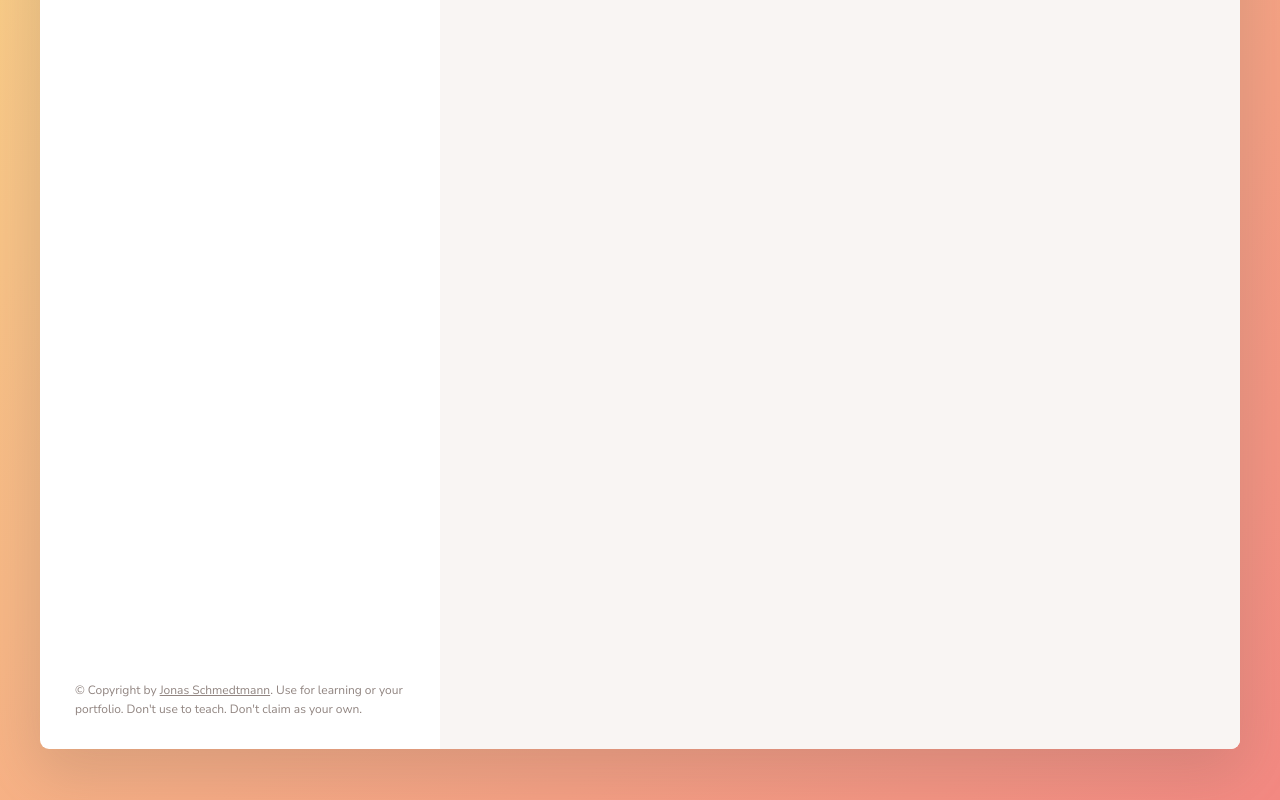
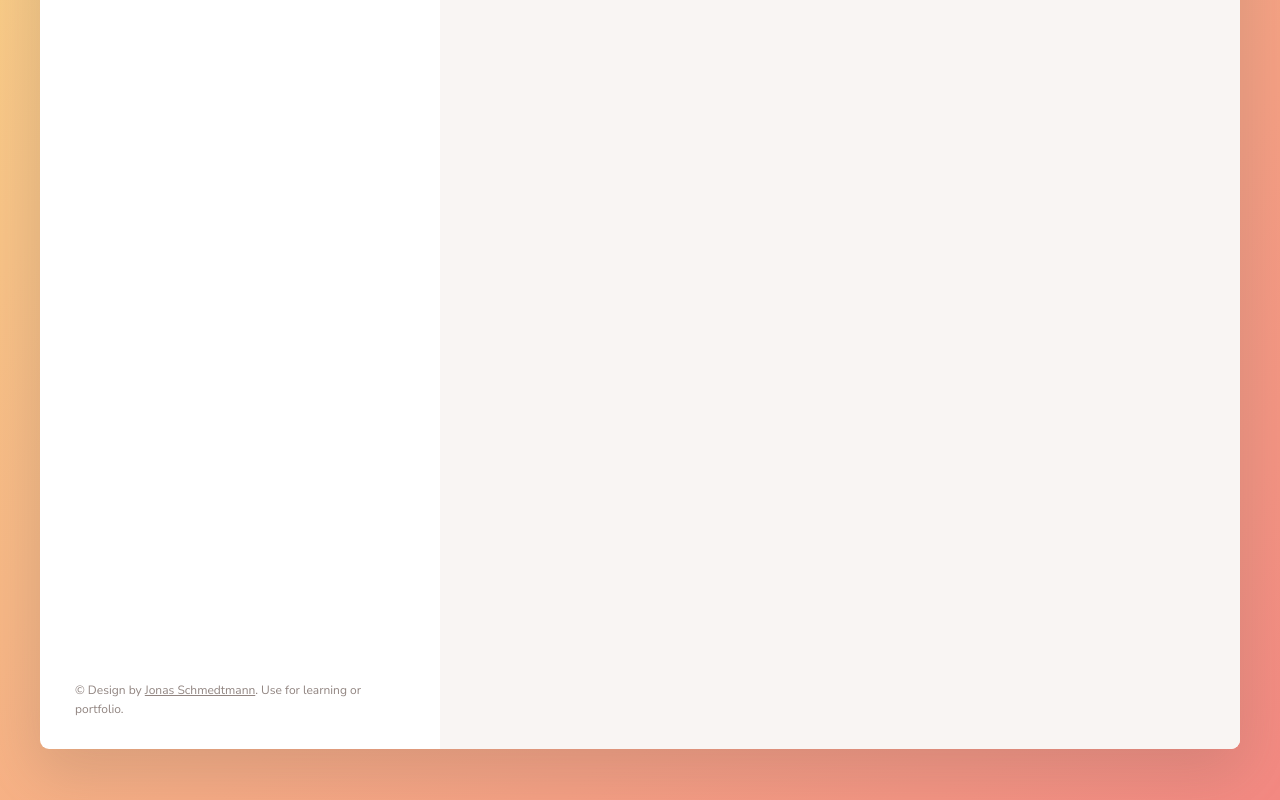
Before and after one commit to Podexus23/11-forkify, a website built with Parcel: page index.html in a window 1280 px wide. Shown: the part 472-1272 px from the top of the page. Built offline with nearby package versions, Linux system fonts and the light colour scheme.

Commit message:
Update index.html

```diff
--- a/index.html
+++ b/index.html
@@ -64,19 +64,6 @@
                     </p>
                   </div>
 
-                  <!-- <li class="preview">
-                    <a class="preview__link" href="#23456">
-                      <figure class="preview__fig">
-                        <img src="src/img/test-1.jpg" alt="Test" />
-                      </figure>
-                      <div class="preview__data">
-                        <h4 class="preview__name">
-                          Pasta with Tomato Cream ...
-                        </h4>
-                        <p class="preview__publisher">The Pioneer Woman</p>
-                      </div>
-                    </a>
-                  </li> -->
                 </ul>
               </div>
             </li>
@@ -86,52 +73,21 @@
 
       <div class="search-results">
         <ul class="results">
-          <!-- <a href="#5ed6604591c37cdc054bc886">SEARCH</a>
-          <a href="#5ed66045">SEARCH 2</a> -->
-          <!--
-          <li class="preview">
-            <a class="preview__link preview__link--active" href="#23456">
-              <figure class="preview__fig">
-                <img src="src/img/test-1.jpg" alt="Test" />
-              </figure>
-              <div class="preview__data">
-                <h4 class="preview__title">Pasta with Tomato Cream ...</h4>
-                <p class="preview__publisher">The Pioneer Woman</p>
-                <div class="preview__user-generated">
-                  <svg>
-                    <use href="src/img/icons.svg#icon-user"></use>
-                  </svg>
-                </div>
-              </div>
-            </a>
-          </li>
-           -->
+
         </ul>
 
         <div class="pagination">
-          <!-- <button class="btn--inline pagination__btn--prev">
-            <svg class="search__icon">
-              <use href="src/img/icons.svg#icon-arrow-left"></use>
-            </svg>
-            <span>Page 1</span>
-          </button>
-          <button class="btn--inline pagination__btn--next">
-            <span>Page 3</span>
-            <svg class="search__icon">
-              <use href="src/img/icons.svg#icon-arrow-right"></use>
-            </svg>
-          </button> -->
+
         </div>
 
         <p class="copyright">
-          &copy; Copyright by
+          &copy; Design by
           <a
             class="twitter-link"
             target="_blank"
             href="https://twitter.com/jonasschmedtman"
             >Jonas Schmedtmann</a
-          >. Use for learning or your portfolio. Don't use to teach. Don't claim
-          as your own.
+          >. Use for learning or portfolio.
         </p>
       </div>
 
@@ -145,116 +101,6 @@
           <p>Start by searching for a recipe or an ingredient. Have fun!</p>
         </div>
 
-        <!-- <div class="spinner">
-          <svg>
-            <use href="src/img/icons.svg#icon-loader"></use>
-          </svg>
-        </div> -->
-
-        <!-- <div class="error">
-            <div>
-              <svg>
-                <use href="src/img/icons.svg#icon-alert-triangle"></use>
-              </svg>
-            </div>
-            <p>No recipes found for your query. Please try again!</p>
-          </div> -->
-
-        <!--
-        <figure class="recipe__fig">
-          <img src="src/img/test-1.jpg" alt="Tomato" class="recipe__img" />
-          <h1 class="recipe__title">
-            <span>Pasta with tomato cream sauce</span>
-          </h1>
-        </figure>
-
-        <div class="recipe__details">
-          <div class="recipe__info">
-            <svg class="recipe__info-icon">
-              <use href="src/img/icons.svg#icon-clock"></use>
-            </svg>
-            <span class="recipe__info-data recipe__info-data--minutes">45</span>
-            <span class="recipe__info-text">minutes</span>
-          </div>
-          <div class="recipe__info">
-            <svg class="recipe__info-icon">
-              <use href="src/img/icons.svg#icon-users"></use>
-            </svg>
-            <span class="recipe__info-data recipe__info-data--people">4</span>
-            <span class="recipe__info-text">servings</span>
-
-            <div class="recipe__info-buttons">
-              <button class="btn--tiny btn--increase-servings">
-                <svg>
-                  <use href="src/img/icons.svg#icon-minus-circle"></use>
-                </svg>
-              </button>
-              <button class="btn--tiny btn--increase-servings">
-                <svg>
-                  <use href="src/img/icons.svg#icon-plus-circle"></use>
-                </svg>
-              </button>
-            </div>
-          </div>
-
-          <div class="recipe__user-generated">
-            <svg>
-              <use href="src/img/icons.svg#icon-user"></use>
-            </svg>
-          </div>
-          <button class="btn--round">
-            <svg class="">
-              <use href="src/img/icons.svg#icon-bookmark-fill"></use>
-            </svg>
-          </button>
-        </div>
-
-        <div class="recipe__ingredients">
-          <h2 class="heading--2">Recipe ingredients</h2>
-          <ul class="recipe__ingredient-list">
-            <li class="recipe__ingredient">
-              <svg class="recipe__icon">
-                <use href="src/img/icons.svg#icon-check"></use>
-              </svg>
-              <div class="recipe__quantity">1000</div>
-              <div class="recipe__description">
-                <span class="recipe__unit">g</span>
-                pasta
-              </div>
-            </li>
-
-            <li class="recipe__ingredient">
-              <svg class="recipe__icon">
-                <use href="src/img/icons.svg#icon-check"></use>
-              </svg>
-              <div class="recipe__quantity">0.5</div>
-              <div class="recipe__description">
-                <span class="recipe__unit">cup</span>
-                ricotta cheese
-              </div>
-            </li>
-          </ul>
-        </div>
-
-        <div class="recipe__directions">
-          <h2 class="heading--2">How to cook it</h2>
-          <p class="recipe__directions-text">
-            This recipe was carefully designed and tested by
-            <span class="recipe__publisher">The Pioneer Woman</span>. Please check out
-            directions at their website.
-          </p>
-          <a
-            class="btn--small recipe__btn"
-            href="http://thepioneerwoman.com/cooking/pasta-with-tomato-cream-sauce/"
-            target="_blank"
-          >
-            <span>Directions</span>
-            <svg class="search__icon">
-              <use href="src/img/icons.svg#icon-arrow-right"></use>
-            </svg>
-          </a>
-        </div>
-        -->
       </div>
     </div>
 
```
